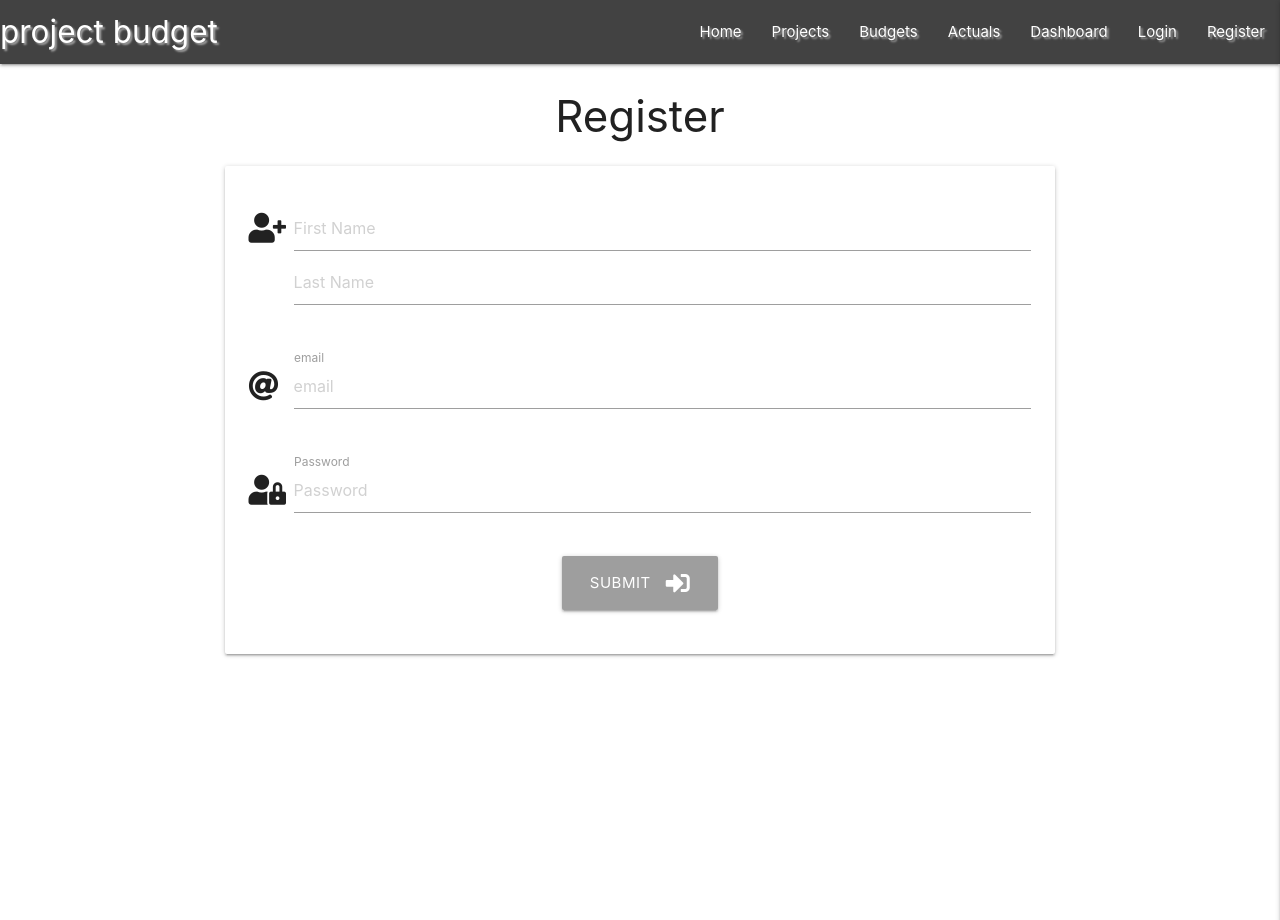
After one commit to Code-Institute-Submissions/nic-was-project-budget_AprResub, a Flask app: template templates/register.html in a window 1280 px wide. The commit adds this page. Run offline with Flask 2, Linux system fonts and the light colour scheme; the template is opened without the code that fills it, so the values that code supplies are empty; some libraries are stand-ins or nearby versions.

Commit message:
Adding register page with form for user details

```diff
--- a/templates/base.html
+++ b/templates/base.html
@@ -19,7 +19,7 @@
         <!-- main top navbar -->
         <nav class="nav-extended text-shadow #424242 grey darken-3">
             <div class="nav-wrapper">
-              <a href="{{ url_for('projects') }}" class="brand-logo">Project Budget</a>
+              <a href="{{ url_for('projects') }}" class="brand-logo">project budget</a>
               <a href="#" data-target="mobile-demo" class="sidenav-trigger right"><i class="fas fa-bars"></i></a>
               <ul class="right hide-on-med-and-down">
                 <li><a href="#">Home</a></li>
@@ -28,21 +28,21 @@
                 <li><a href="#">Actuals</a></li>
                 <li><a href="#">Dashboard</a></li>
                 <li><a href="#">Login</a></li>
-                <li><a href="#">Register</a></li>
+                <li><a href="{{ url_for('register') }}">Register</a></li>
               </ul>
             </div>
           </nav>
 
         <!-- mobile sidenav -->
           <ul class="sidenav" id="mobile-demo">
-            <li><h5 class="center-align light-grey-text text-darken-4">Project Budget</h5></a></li>
+            <li><h5 class="center-align grey-text text-shadow">project budget</h5></a></li>
             <li><a href="#">Home</a></li>
             <li><a href="{{ url_for('projects') }}">Projects</a></li>
             <li><a href="#">Budgets</a></li>
             <li><a href="#">Actuals</a></li>
             <li><a href="#">Dashboard</a></li>
             <li><a href="#">Login</a></li>
-            <li><a href="#">Register</a></li>
+            <li><a href="{{ url_for('register') }}">Register</a></li>
           </ul>
 
     </header>
--- /dev/null
+++ b/templates/register.html
@@ -0,0 +1,45 @@
+{% extends "base.html" %}
+{% block content %}
+
+
+    <h3 class="center-align">Register</h3>
+
+    <div class="row">
+        <form class="col s12 m8 offset-m2" method="POST" action="{{ url_for('register') }}">
+            <div class="card-panel white">
+                <!-- first and last name -->
+                <div class="row">
+                    <div class="input-field col s12">
+                        <i class="fas fa-user-plus prefix"></i>
+                        <input placeholder="First Name" id="first_name" name="first_name" type="text" class="validate">
+                        <input placeholder="Last Name" id="last_name" name="last_name" type="text" class="validate">
+                    </div>
+                </div>
+                <!-- email address -->
+                <div class="row">
+                    <div class="input-field col s12">
+                        <i class="fas fa-at prefix"></i>
+                        <input placeholder="email" id="email" name="email" type="email" class="validate">
+                        <label for="email">email</label>
+                    </div>
+                </div>
+                <!-- password -->
+                <div class="row">
+                    <div class="input-field col s12">
+                        <i class="fas fa-user-lock prefix"></i>
+                        <input placeholder="Password" id="password" name="password" type="password" class="validate">
+                        <label for="password">Password</label>
+                    </div>
+                </div>
+                <!-- register button -->
+                <div class="row center-align">
+                    <button class="grey btn-large" type="submit" name="action">Submit
+                        <i class="fas fa-sign-in-alt right"></i>
+                      </button>
+                </div>
+            </div>
+        </form>
+    </div>
+
+
+  {% endblock %}
```
